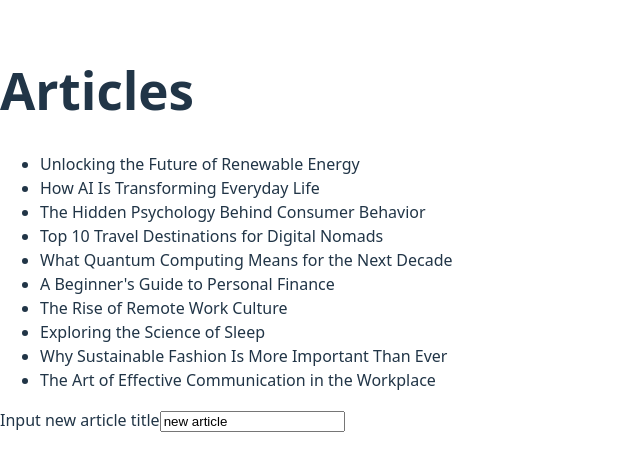
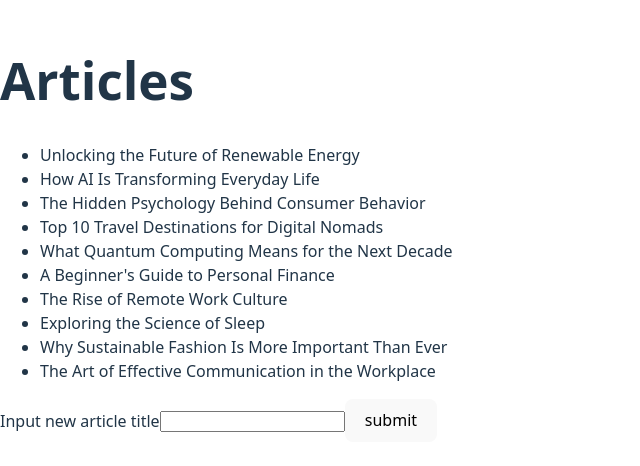
Before and after one commit to murphy-afk/react-form, a React (Vite) app: page / in a window 1280 px wide. Shown: the part 170-636 px from the top of the page, without its empty margins (0-640 px from the left). Built offline with nearby package versions, Linux system fonts and the light colour scheme.

Commit message:
feat: add new article title

```diff
--- a/src/App.jsx
+++ b/src/App.jsx
@@ -2,30 +2,35 @@ import { useState } from 'react'
 import './App.css'
 import { articles } from './assets/articleData'
 
-function handleChange() {
-  return
-}
 
 function App() {
-  const [newArticle, setNewArticle] = useState('new article')
+  const [articleList, setArticleList] = useState(articles)
+  const [newArticle, setNewArticle] = useState('')
+
+  function handleSubmit(event) {
+    event.preventDefault();
+    setArticleList([newArticle, ...articles]);
+    setNewArticle('');
+  }
 
   return (
     <>
       <h1>Articles</h1>
       {/* article list  */}
       <ul>
-        {articles.map((article, index) => {
+        {articleList.map((article, index) => {
           return (
             <li key={index}>{article}</li>
           )
         })}
       </ul>
       {/* new article form  */}
-      <form action="submit">
+      <form onSubmit={handleSubmit}>
         <label htmlFor="newTitle">
           Input new article title
         </label>
-        <input id='newTitle' type="text" value={newArticle} onChange={handleChange}/>
+        <input id='newTitle' type="text" value={newArticle} onChange={(event) => setNewArticle(event.target.value)}/>
+        <button>submit</button>
       </form>
     </>
   )
```
